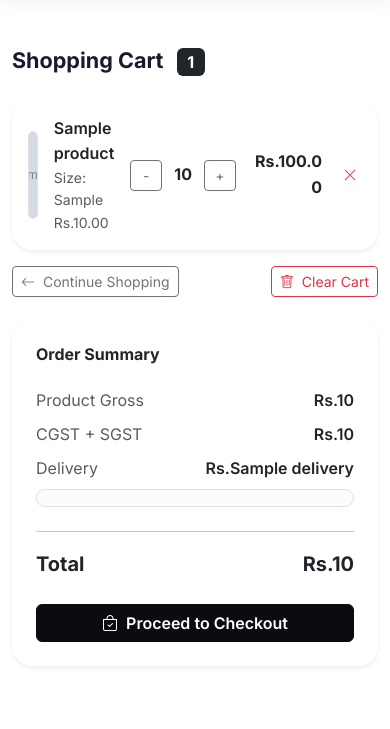
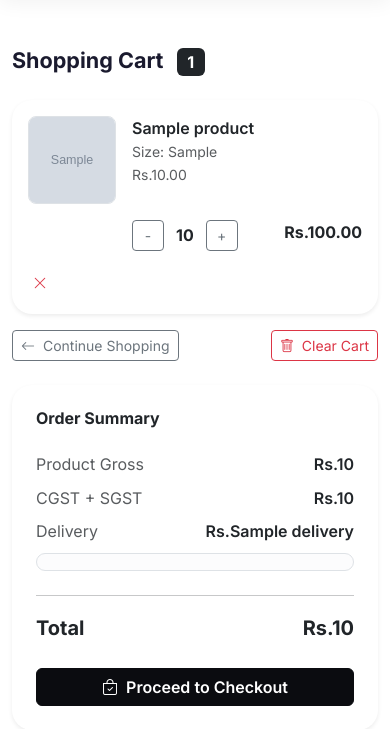
Before and after one commit to Akash000-ui/createpassion, a Django app: template templates/user/cart.html in a window 390 px wide. Shown: the part 73-802 px from the top of the page. Run offline with Django 5.2, Linux system fonts and the light colour scheme; tables that the repository leaves empty hold one stand-in row (values such as "Sample post"); the template is opened without the code that fills it: values that come from a table or form of the project are taken from there, most other values are stand-ins (such as "Sample title", 1, 10 or a date in 2020); grey boxes marked "Sample" are stand-in pictures; some libraries are stand-ins or nearby versions; some web fonts are replaced.

Commit message:
Fix cart thumbnails on mobile

```diff
--- a/templates/user/cart.html
+++ b/templates/user/cart.html
@@ -1,5 +1,43 @@
 {% extends 'base.html' %}
 {% block title %}My Cart{% endblock %}
+
+{% block extra_css %}
+<style>
+    .cart-item-row {
+        gap: 1rem;
+    }
+    .cart-thumb-link {
+        width: 88px;
+        height: 88px;
+        flex: 0 0 88px;
+        display: block;
+    }
+    .cart-thumb-img {
+        width: 88px;
+        height: 88px;
+        object-fit: cover;
+        display: block;
+    }
+    .cart-item-details {
+        min-width: 0;
+    }
+    @media (max-width: 575.98px) {
+        .cart-item-row {
+            align-items: flex-start !important;
+            flex-wrap: wrap;
+        }
+        .cart-item-details {
+            flex: 1 1 calc(100% - 104px);
+        }
+        .cart-qty-controls {
+            margin-left: 104px;
+        }
+        .cart-line-total {
+            margin-left: auto;
+        }
+    }
+</style>
+{% endblock %}
 
 {% block content %}
 <div class="container py-5">
@@ -15,18 +53,16 @@
             <div class="card border-0 shadow-sm rounded-4">
                 <div class="card-body p-0">
                     {% for item in items %}
-                    <div class="d-flex align-items-center gap-3 p-3 {% if not forloop.last %}border-bottom{% endif %}">
-                        <a href="{% url 'product_detail' prod_id=item.product.id %}">
+                    <div class="cart-item-row d-flex align-items-center p-3 {% if not forloop.last %}border-bottom{% endif %}">
+                        <a href="{% url 'product_detail' prod_id=item.product.id %}" class="cart-thumb-link">
                             {% if item.product.main_image %}
-                            <img src="{{ item.product.main_image.url }}" class="rounded-3 border"
-                                 style="width:88px;height:88px;object-fit:cover;flex-shrink:0;" alt="{{ item.product.name }}">
+                            <img src="{{ item.product.main_image.url }}" class="cart-thumb-img rounded-3 border" alt="{{ item.product.name }}">
                             {% else %}
-                            <img src="https://images.unsplash.com/photo-1523381210434-271e8be1f52b?w=200&q=80&auto=format&fit=crop" class="rounded-3 border"
-                                 style="width:88px;height:88px;object-fit:cover;flex-shrink:0;" alt="{{ item.product.name }}">
+                            <img src="https://images.unsplash.com/photo-1523381210434-271e8be1f52b?w=200&q=80&auto=format&fit=crop" class="cart-thumb-img rounded-3 border" alt="{{ item.product.name }}">
                             {% endif %}
                         </a>
 
-                        <div class="flex-grow-1">
+                        <div class="cart-item-details flex-grow-1">
                             <a href="{% url 'product_detail' prod_id=item.product.id %}"
                                class="fw-semibold text-dark text-decoration-none">{{ item.product.name }}</a>
                             {% if item.size %}<div class="text-muted small">Size: {{ item.size }}</div>{% endif %}
@@ -38,7 +74,7 @@
                             </div>
                         </div>
 
-                        <div class="d-flex align-items-center gap-1">
+                        <div class="cart-qty-controls d-flex align-items-center gap-1">
                             <form method="POST" action="{% url 'update_cart' item.id %}">
                                 {% csrf_token %}
                                 <input type="hidden" name="action" value="decrease">
@@ -52,7 +88,7 @@
                             </form>
                         </div>
 
-                        <div class="fw-bold text-dark" style="min-width:70px;text-align:right;">
+                        <div class="cart-line-total fw-bold text-dark" style="min-width:70px;text-align:right;">
                             Rs.{{ item.get_item_total }}
                         </div>
 
```
Also changed, not shown: templates/user/checkout.html (+34 -8 lines).
